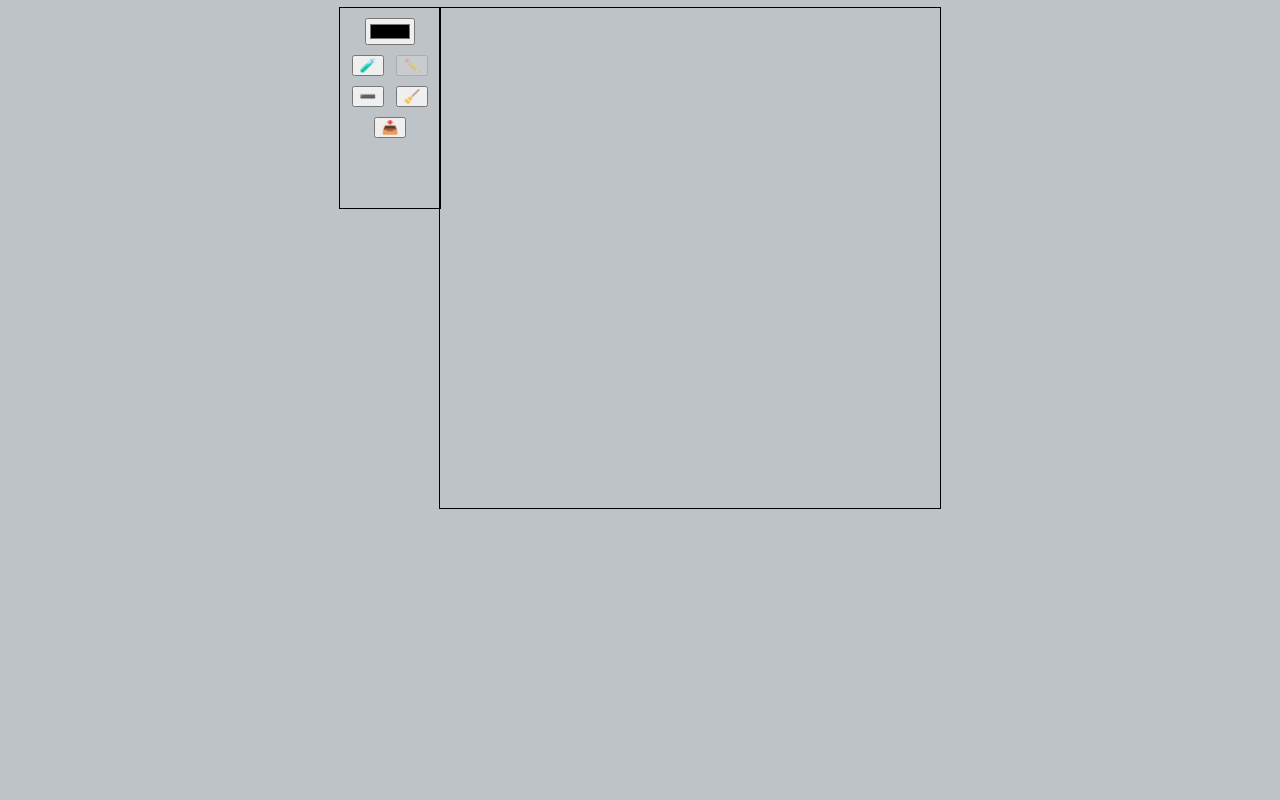
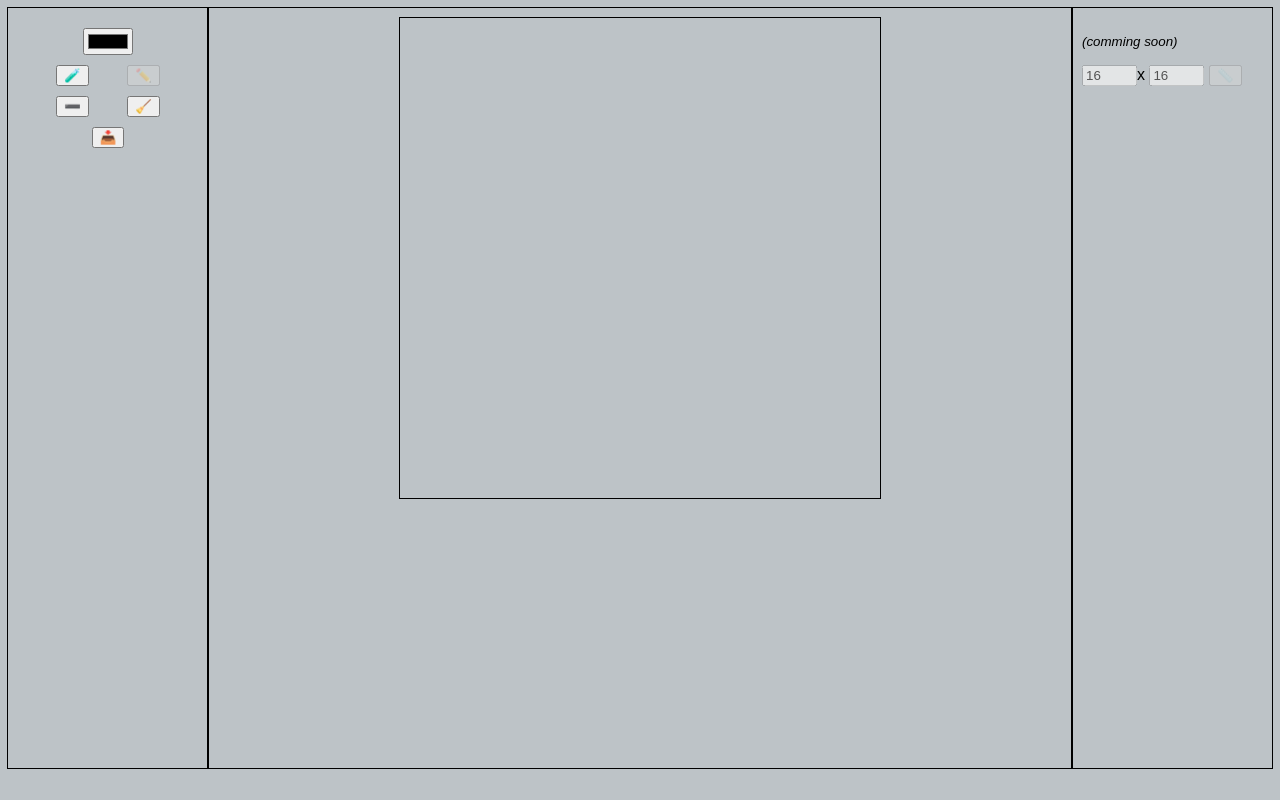
Before and after one commit to diguifi/paintifi, a plain HTML site: page index.html in a window 1280 px wide. Drawn offline with Linux system fonts and the light colour scheme.

Commit message:
Add new style

```diff
--- a/index.html
+++ b/index.html
@@ -1,9 +1,11 @@
 <head>
+  <title>Paintifi</title>
+  <meta name="viewport" content="width=device-width, initial-scale=1">
   <link rel="stylesheet" href="style.css">
 </head>
-<div class="app">
-  <div class="container">
-    <div class="toolbox">
+
+  <div class="row">
+    <div class="column side">
       <div class="toolbox-row">
         <input type="color" id="color-picker">
       </div>
@@ -19,11 +21,21 @@
         <input type="button" value="📥" id="download-btn">
       </div>
     </div>
-    <div id="canvas-undoredo">
-      <div id="canvas-linetool">
-        <canvas id="canvas" width="300" height="300"></canvas>
+
+    <div class="column middle">
+      <div id="canvas-undoredo">
+        <div id="canvas-linetool">
+          <canvas id="canvas" width="300" height="300"></canvas>
+        </div>
       </div>
     </div>
+
+    <div class="column side">
+      <p><small><i>(comming soon)</i></small></p>
+      <input type="number" style="width: 55px;" value="300" id="width-input" disabled>x
+      <input type="number" style="width: 55px;" value="300" id="height-input" disabled>
+      <input type="button" value="📏" id="resize-btn" disabled>
+    </div>
   </div>
-</div>
+
 <script type="module" src="src/main.js"></script>
--- a/src/board/drawingBoard.js
+++ b/src/board/drawingBoard.js
@@ -1,4 +1,5 @@
 import ToolBox from '../tools/toolBox.js'
+import SizeManager from './sizeManager.js'
 
 export default class DrawingBoard {
   constructor(configs) {
@@ -30,6 +31,7 @@ export default class DrawingBoard {
     this.drawingMatrix = [];
     this.initDrawingMatrix();
     this.toolBox = new ToolBox(this);
+    this.sizeManager = new SizeManager(this);
   }
 
   initDrawingMatrix() {
--- /dev/null
+++ b/src/board/sizeManager.js
@@ -0,0 +1,11 @@
+export default class SizeManager {
+  constructor(drawingBoard) {
+    this.widthInput = document.getElementById('width-input');
+    this.heightInput = document.getElementById('height-input');
+    this.resizeBtn = document.getElementById('resize-btn');
+
+    this.drawingBoard = drawingBoard;
+    this.widthInput.value = this.drawingBoard.boardColumns;
+    this.heightInput.value = this.drawingBoard.boardRows;
+  }
+}
--- a/src/main.js
+++ b/src/main.js
@@ -1,10 +1,10 @@
 import DrawingBoard from './board/drawingBoard.js'
 
 const configs = {
-  width: 500,
-  height: 500,
-  boardRows: 25,
-  boardColumns: 25
+  width: 480,
+  height: 480,
+  boardRows: 16,
+  boardColumns: 16
 };
 
 const paint = new DrawingBoard(configs);
--- a/style.css
+++ b/style.css
@@ -1,15 +1,42 @@
+* {
+  box-sizing: border-box;
+}
+
 body {
   background-color: #bdc3c7;
+  font-family: Arial, Helvetica, sans-serif;
 }
 
-.app {
-  width: 600px;
-  margin: 0 auto;
+.header {
+  background-color: #c6ccd1;
+  padding: 5px;
+  text-align: center;
+  font-size: 10px;
 }
 
-.container {
+.row {
+  display: -webkit-flex;
   display: flex;
-  justify-content: center;
+  height: 95vh;
+}
+
+.column {
+  outline: black solid 1px;
+  padding: 10px;
+}
+
+.column.side {
+  max-width: 200px;
+  -webkit-flex: 1;
+  -ms-flex: 1;
+  flex: 1;
+}
+
+.column.middle {
+  -webkit-flex: 2;
+  -ms-flex: 2;
+  flex: 2;
+  text-align: center;
 }
 
 .toolbox-row {
@@ -18,12 +45,17 @@ body {
   justify-content: space-evenly;
 }
 
-.toolbox {
-  outline: black solid 1px;
-  width: 150px;
-  height: 200px;
-}
-
 canvas {
   outline: black solid 1px;
 }
+
+@media (max-width: 600px) {
+  .row {
+    -webkit-flex-direction: column;
+    flex-direction: column;
+  }
+
+  .column.side {
+    max-width: 100%;
+  }
+}
```
